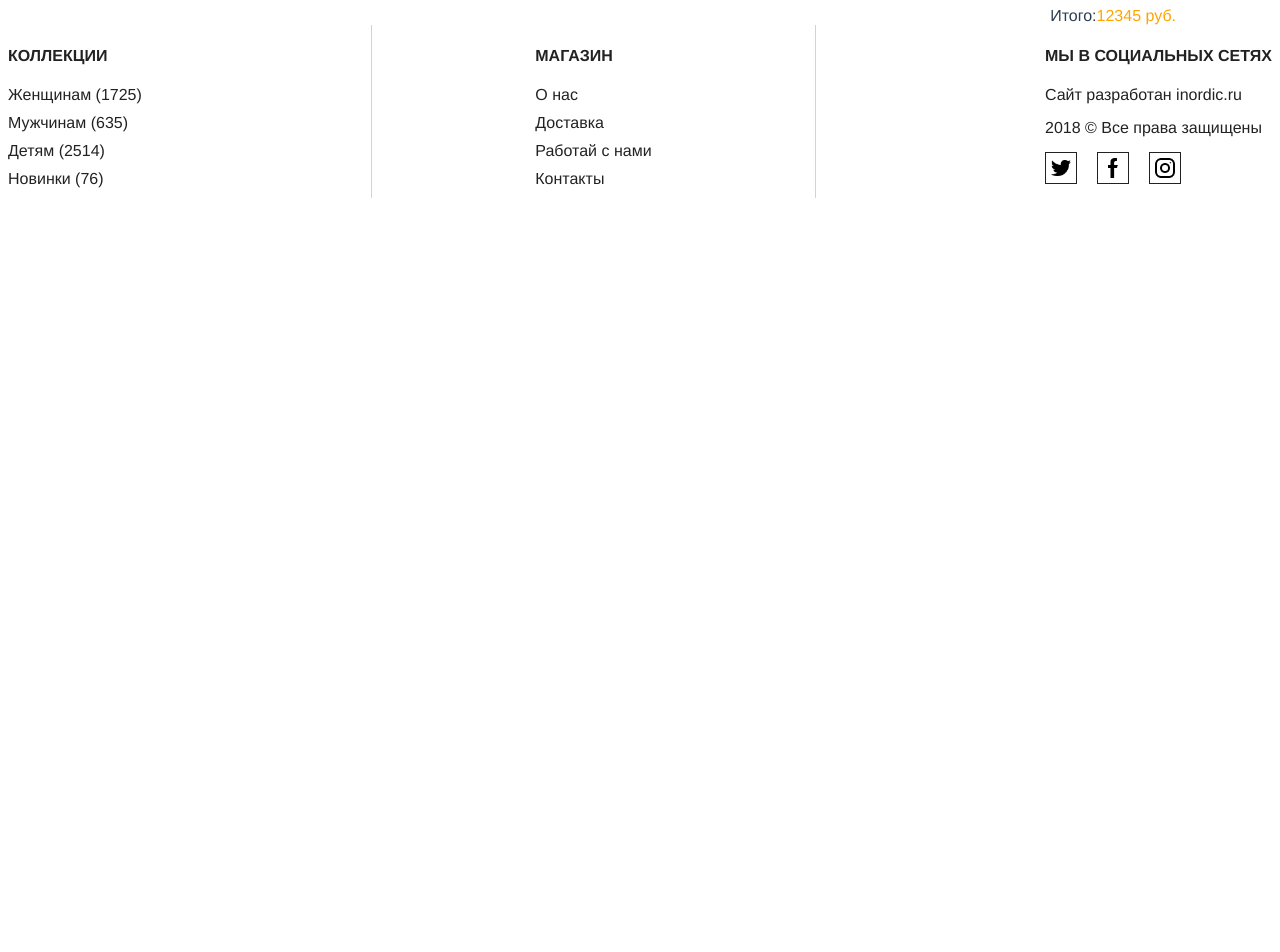
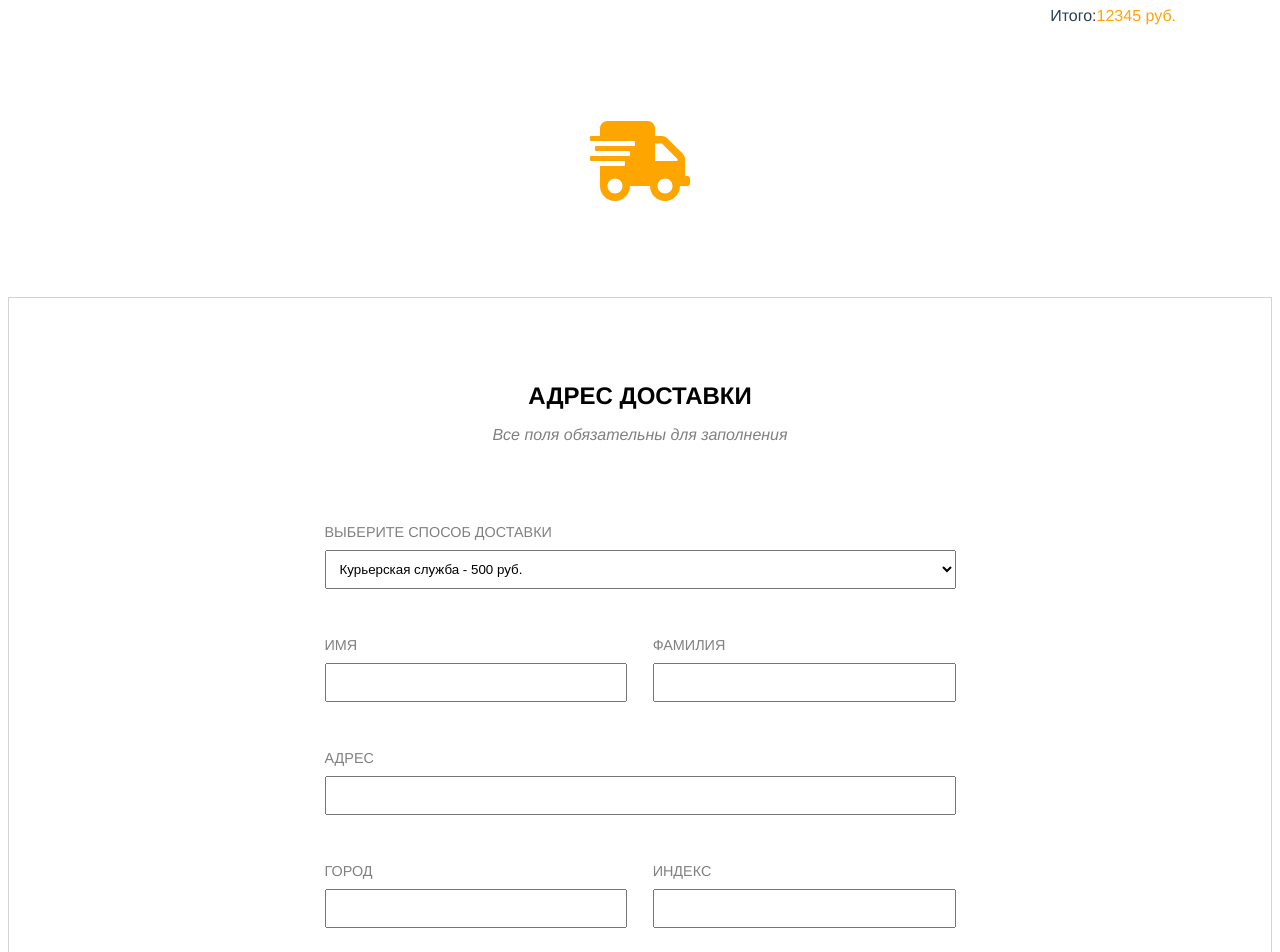
Before and after one commit to dflt-bit/shop-vue, a Vue app in the folder shop/: page /#/basket in a window 1280 px wide. Shown: the part 860-1812 px from the top of the page. Before the commit the page ends 1130 px from the top, so only its background shows below. Built offline with nearby package versions, Linux system fonts and the light colour scheme.

Commit message:
+component BasketShipping for Basket

```diff
--- a/shop/src/components/Basket.vue
+++ b/shop/src/components/Basket.vue
@@ -6,15 +6,22 @@
         </article>
 
         <BasketGoods></BasketGoods>
+
+        <div class="divider">
+            <svg aria-hidden="true" focusable="false" data-prefix="fas" data-icon="shipping-fast" class="svg-inline--fa fa-shipping-fast fa-w-20" role="img" xmlns="http://www.w3.org/2000/svg" viewBox="0 0 640 512"><path fill="currentColor" d="M624 352h-16V243.9c0-12.7-5.1-24.9-14.1-33.9L494 110.1c-9-9-21.2-14.1-33.9-14.1H416V48c0-26.5-21.5-48-48-48H112C85.5 0 64 21.5 64 48v48H8c-4.4 0-8 3.6-8 8v16c0 4.4 3.6 8 8 8h272c4.4 0 8 3.6 8 8v16c0 4.4-3.6 8-8 8H40c-4.4 0-8 3.6-8 8v16c0 4.4 3.6 8 8 8h208c4.4 0 8 3.6 8 8v16c0 4.4-3.6 8-8 8H8c-4.4 0-8 3.6-8 8v16c0 4.4 3.6 8 8 8h208c4.4 0 8 3.6 8 8v16c0 4.4-3.6 8-8 8H64v128c0 53 43 96 96 96s96-43 96-96h128c0 53 43 96 96 96s96-43 96-96h48c8.8 0 16-7.2 16-16v-32c0-8.8-7.2-16-16-16zM160 464c-26.5 0-48-21.5-48-48s21.5-48 48-48 48 21.5 48 48-21.5 48-48 48zm320 0c-26.5 0-48-21.5-48-48s21.5-48 48-48 48 21.5 48 48-21.5 48-48 48zm80-208H416V144h44.1l99.9 99.9V256z"></path></svg>
+        </div>
+
+        <BasketShipping></BasketShipping>
     </div>
 </template>
 
 <script>
     import BasketGoods from './BasketGoods';
+    import BasketShipping from './BasketShipping';
 
     export default {
         name: 'Basket',
-        components: {BasketGoods}
+        components: {BasketGoods,BasketShipping}
     }
 </script>
 
@@ -33,4 +40,16 @@
         color: grey;
         font-size: 1.25rem;
     }
+
+    div.divider{
+        padding: 6rem 0;
+        display: flex;
+        justify-content: center;
+        align-items: center;
+    }
+    div.divider > svg{
+        width: 100px;
+        height: auto;
+        color: orange;
+    }
 </style>
--- /dev/null
+++ b/shop/src/components/BasketShipping.vue
@@ -0,0 +1,98 @@
+<template>
+    <div class="shipping">
+        <h2>Адрес доставки</h2>
+        <span>Все поля обязательны для заполнения</span>
+
+        <form>
+            <label for="ship" class="maxwdt">Выберите способ доставки
+                <select id="ship">
+                    <option selected>Курьерская служба - 500 руб.</option>
+                </select>
+            </label>
+
+            <label for="name">Имя
+                <input type="text" id="name" required/>
+            </label>
+
+            <label for="lname">Фамилия
+                <input type="text" id="lname" required/>
+            </label>
+
+            <label for="address" class="maxwdt">Адрес
+                <input type="text" id="address" required/>
+            </label>
+
+            <label for="city">Город
+                <input type="text" id="city" required/>
+            </label>
+
+            <label for="postcode">Индекс
+                <input type="text" id="postcode" required/>
+            </label>
+
+            <label for="phone">Телефон
+                <input type="tel" id="phone" required/>
+            </label>
+
+            <label for="mail">e-mail
+                <input type="email" id="mail" required/>
+            </label>
+        </form>
+    </div>
+</template>
+
+<script>
+    export default {
+        name: 'BasketShipping'
+    }
+</script>
+
+<style scoped>
+    .shipping{
+        padding: 4rem 0;
+        border: 1px solid lightgrey;
+        position: relative;
+        display: flex;
+        flex-direction: column;
+        justify-content: center;
+        align-items: center;
+    }
+    .shipping > h2{
+        text-transform: uppercase;
+        color: black;
+        margin-bottom: 1rem;
+    }
+    .shipping > span{
+        font-style: italic;
+        color: grey;
+    }
+
+    form{
+        display: flex;
+        flex-wrap: wrap;
+        width: 50%;
+        justify-content: space-between;
+        margin: 5rem 0;
+    }
+    form > label{
+        width: 48%;
+        display: flex;
+        flex-direction: column;
+        margin-bottom: 3rem;
+        color: grey;
+        font-size: 90%;
+        text-transform: uppercase;
+    }
+    form > label.maxwdt{
+        width: 100%;
+    }
+    form > label > select{
+        padding: 10px;
+        width: 100%;
+        margin-top: 10px;
+    }
+    form > label > input{
+        padding: 10px;
+        margin-top: 10px;
+    }
+</style>
```
